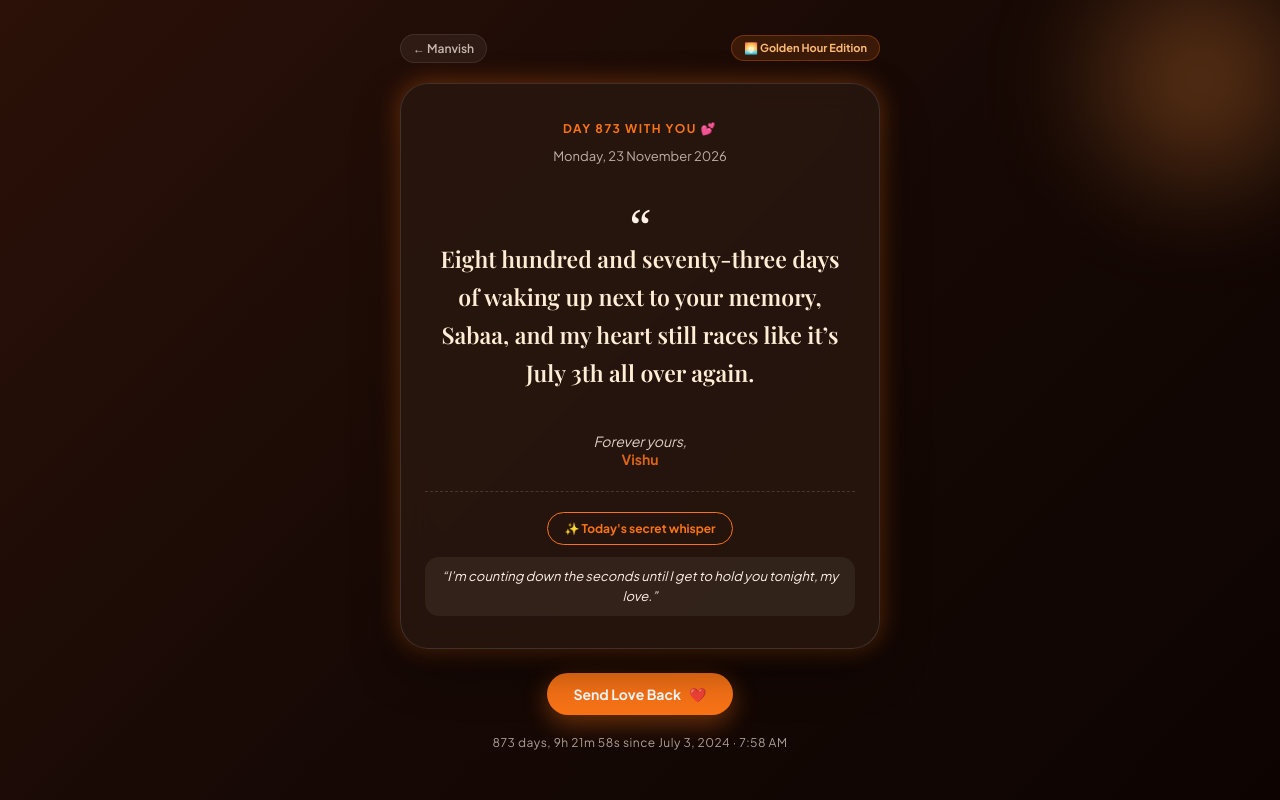
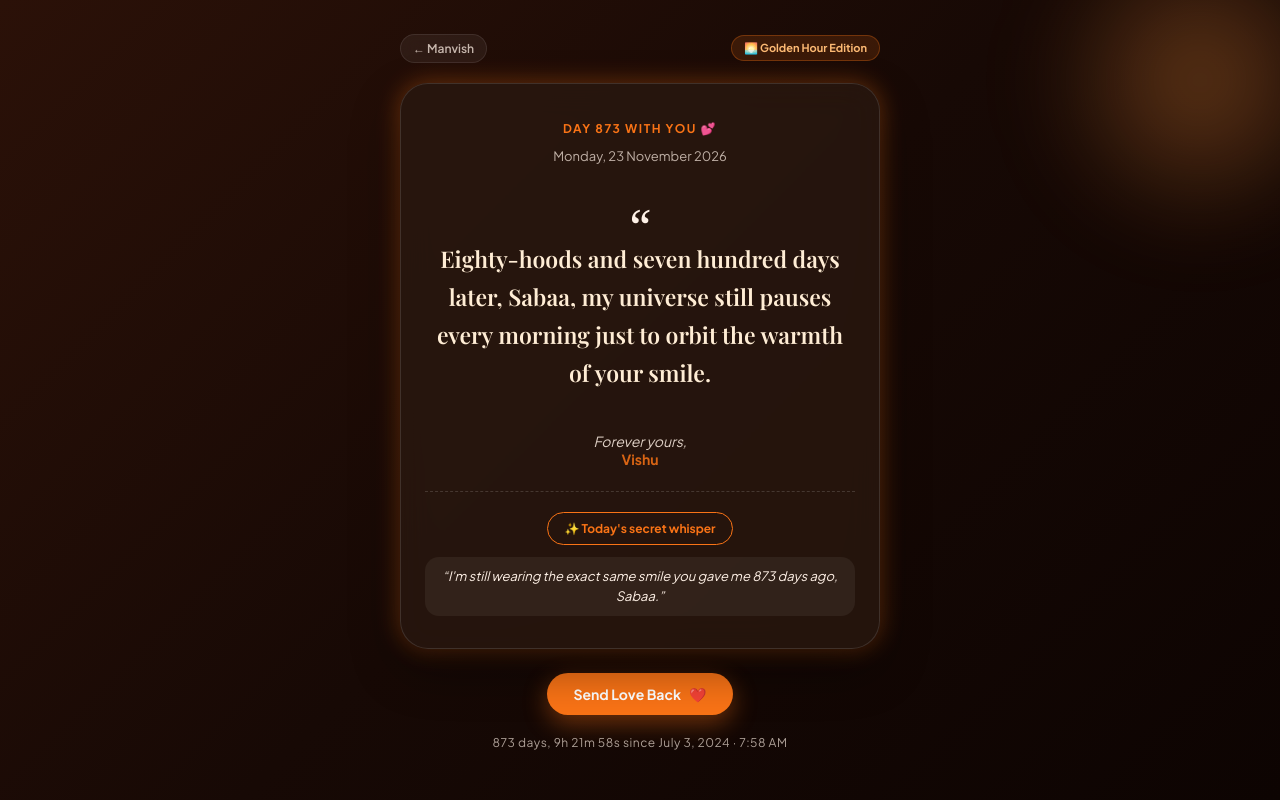
Before and after one commit to krvish21/manvish, a plain HTML site: page letters/2026-11-23.html in a window 1280 px wide. Both pictures are taken after a click on the button "🤫 Tap for today's whisper". Drawn offline with nearby package versions, Linux system fonts and the light colour scheme; a web font is replaced by a local one.

Commit message:
Add love letter for 2026-11-23

```diff
--- a/letters/2026-11-23.html
+++ b/letters/2026-11-23.html
@@ -244,7 +244,7 @@ body {
 
     <div class="quote-container">
       <span class="quote-mark">“</span>
-      <div class="quote-text">Eight hundred and seventy-three days of waking up next to your memory, Sabaa, and my heart still races like it’s July 3th all over again.</div>
+      <div class="quote-text">Eighty-hoods and seven hundred days later, Sabaa, my universe still pauses every morning just to orbit the warmth of your smile.</div>
     </div>
 
     <div class="signature">
@@ -255,7 +255,7 @@ body {
 
     <div class="whisper-box">
       <button class="whisper-btn" onclick="toggleWhisper(this)">🤫 Tap for today's whisper</button>
-      <div class="whisper-text" id="whisper-text">“I’m counting down the seconds until I get to hold you tonight, my love.”</div>
+      <div class="whisper-text" id="whisper-text">“I'm still wearing the exact same smile you gave me 873 days ago, Sabaa.”</div>
     </div>
   </div>
 
```
